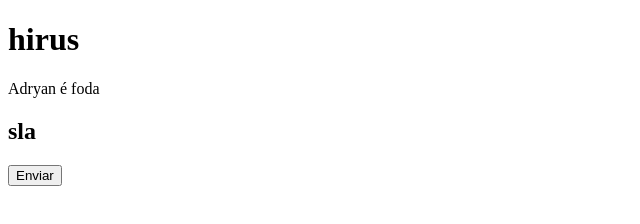
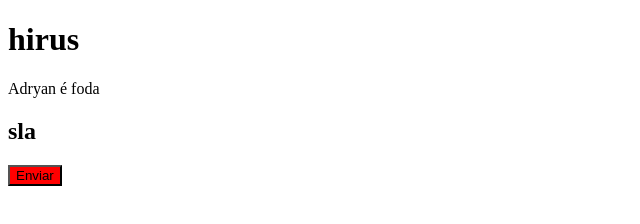
Before and after one commit to adrieeltorres1/testeremote, a plain HTML site: page index.html in a window 1280 px wide. Shown: the whole page, without its empty margins (0-640 px from the left). Drawn offline with Linux system fonts and the light colour scheme.

Commit message:
alterando cor do botao

```diff
--- a/index.html
+++ b/index.html
@@ -1,9 +1,15 @@
 <!DOCTYPE html>
 <html lang="en">
+
 <head>
     <meta charset="UTF-8">
     <meta name="viewport" content="width=device-width, initial-scale=1.0">
     <title>Document</title>
+    <style>
+        button{
+            background-color: red;
+        }
+    </style>
 </head>
 <body>
     <h1>hirus</h1>
```
